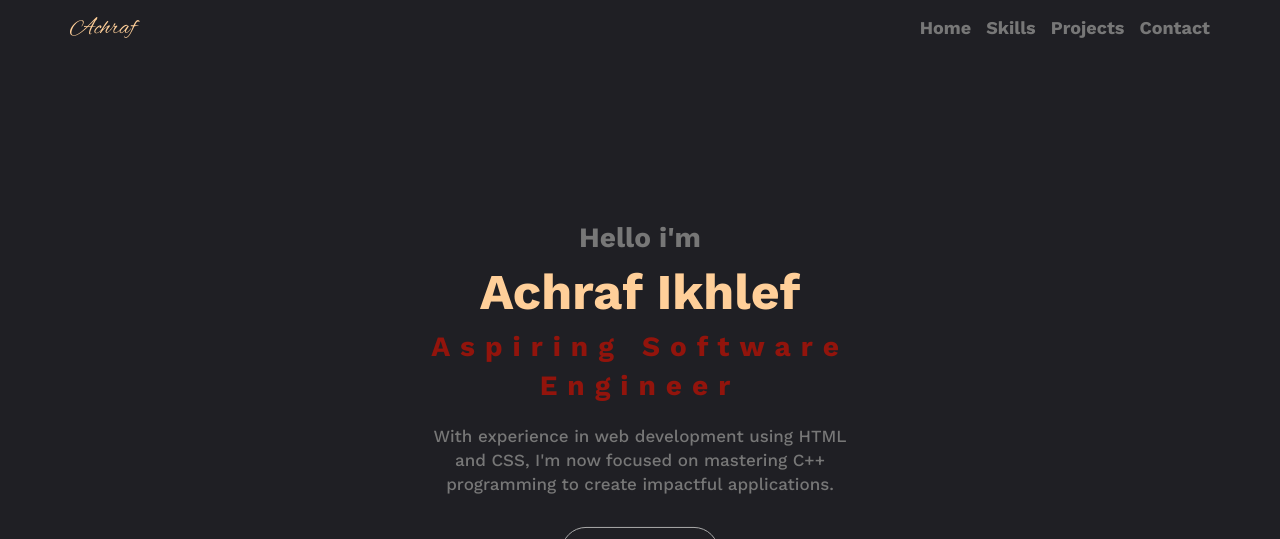
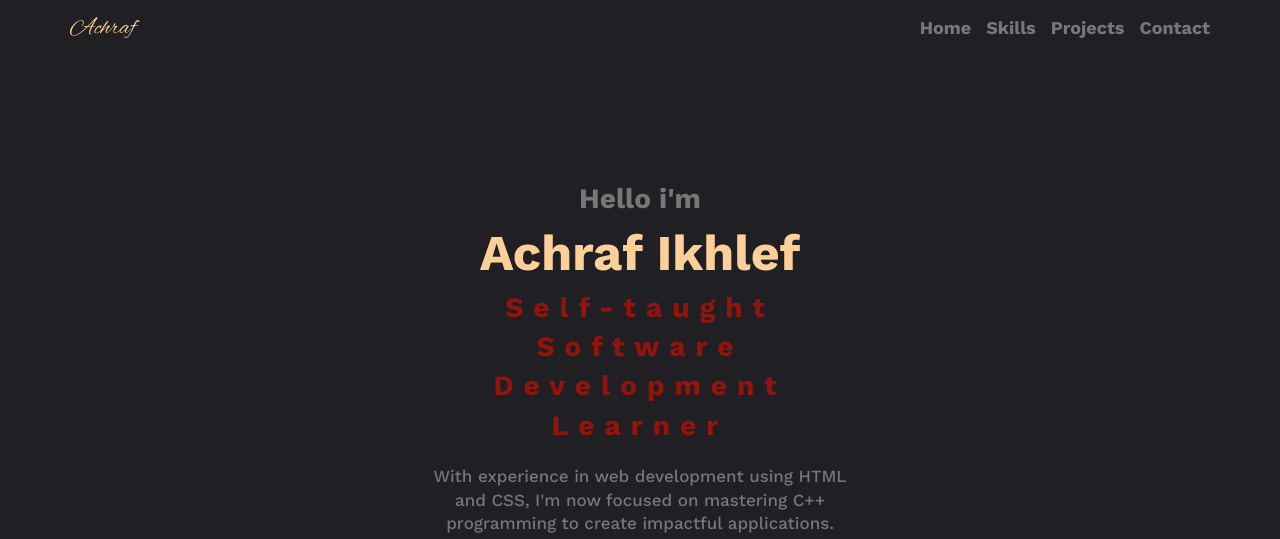
Before and after one commit to AchrafIkhlef/Portfolio, a plain HTML site: page index.html in a window 1280 px wide. Shown: the top 539 px of the page. Drawn offline with nearby package versions, Linux system fonts and the light colour scheme.

Commit message:
Update index.html

```diff
--- a/index.html
+++ b/index.html
@@ -46,7 +46,7 @@
           <h1>
             Hello i'm <br />
             <span class="name">Achraf Ikhlef</span> <br />
-            <span class="job">Aspiring Software Engineer</span>
+            <span class="job">Self-taught Software Development Learner</span>
           </h1>
           <p>
             With experience in web development using HTML and CSS, I'm now
```
